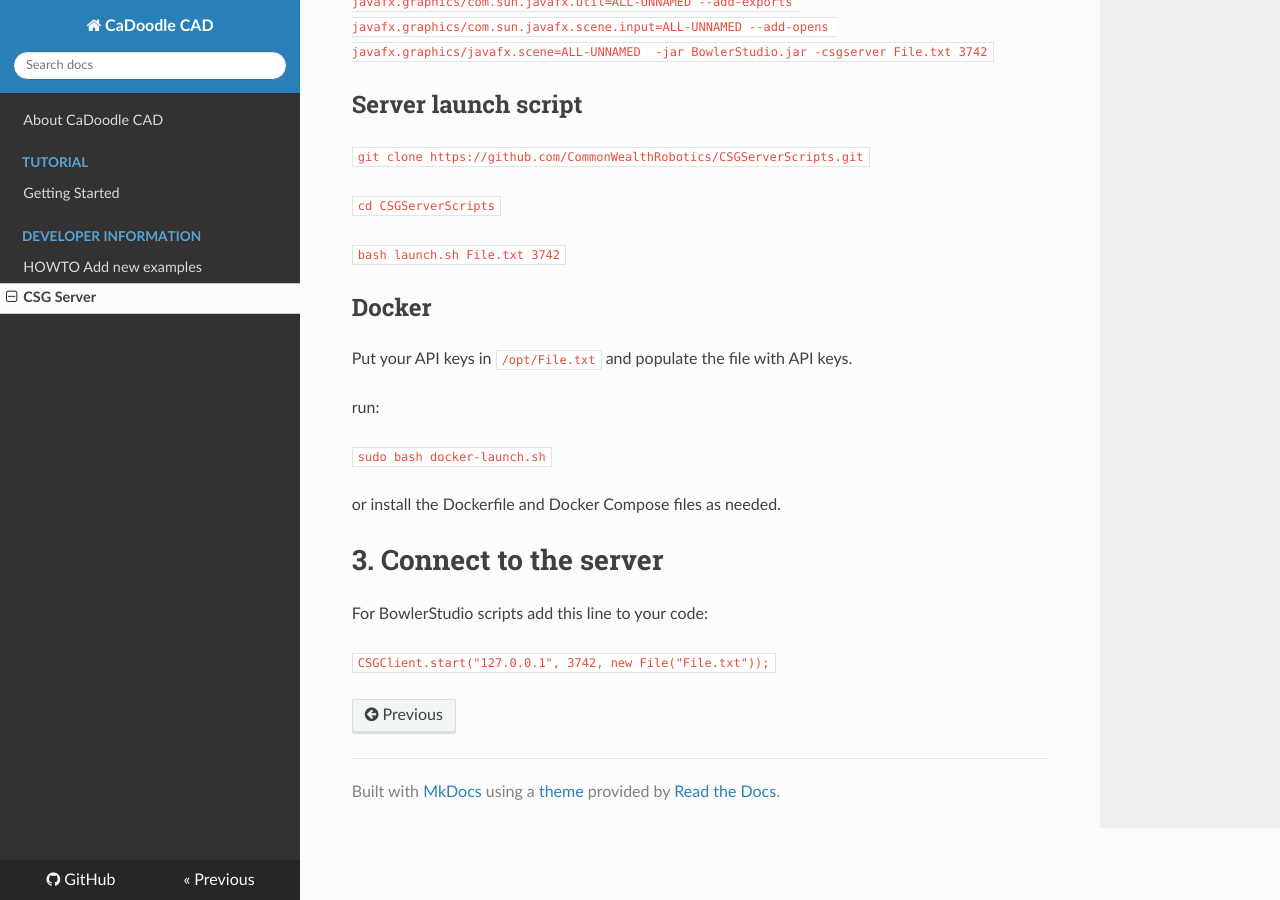
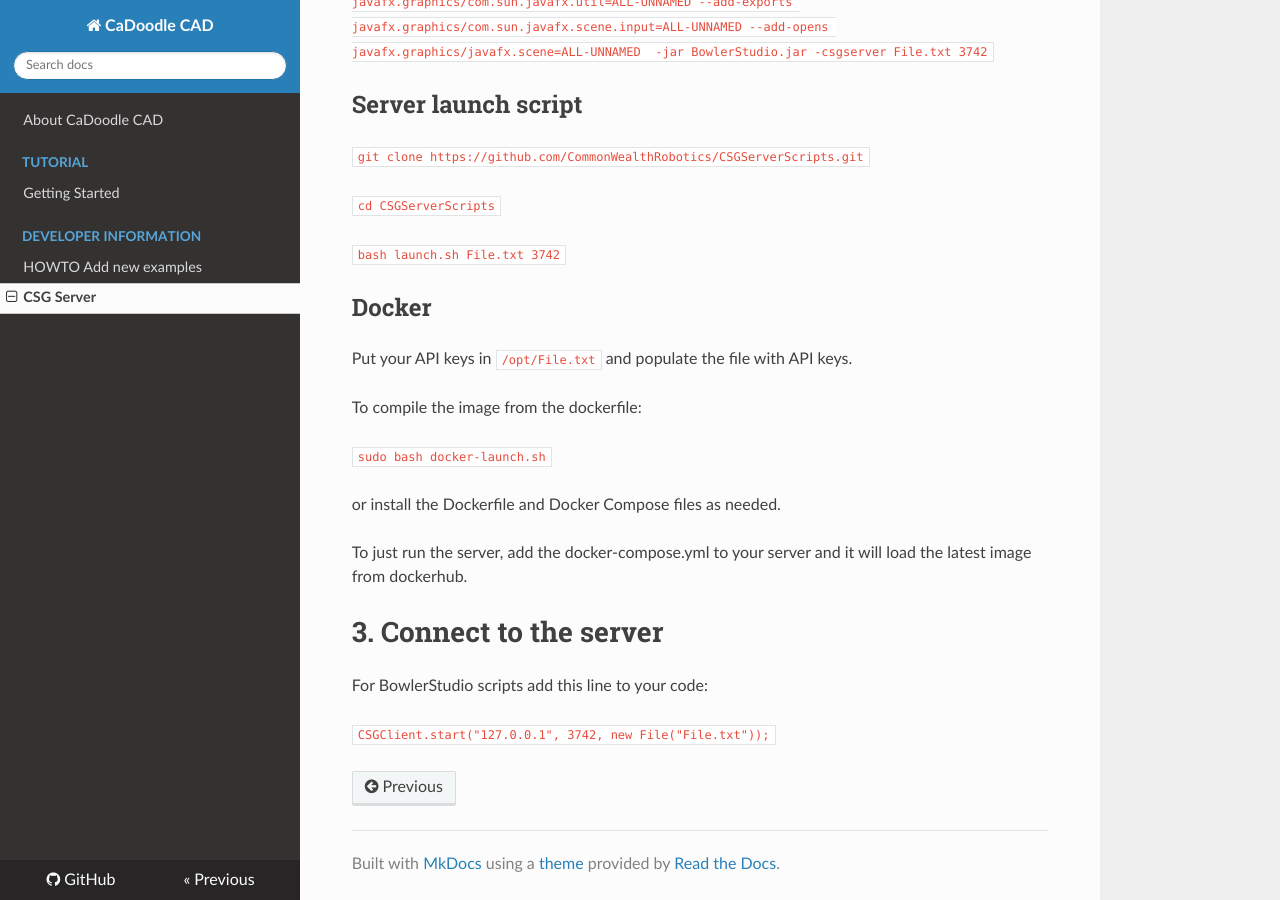
Before and after one commit to CaDoodleWebsite/cadoodlecad.github.io, an MkDocs documentation site: the page built from docs/docs/tutorial/CSGServer.md, in a window 1280 px wide and 900 px high, scrolled down 934 px. Built offline with MkDocs 1.6.1, drawn with Linux system fonts in a browser that asks for light colours; nearby versions of some CDN libraries.

Commit message:
adding docker instructions

```diff
--- a/docs/docs/tutorial/CSGServer.md
+++ b/docs/docs/tutorial/CSGServer.md
@@ -39,12 +39,13 @@ Assuming this server will run on the default port of 3742
 
 Put your API keys in `/opt/File.txt` and populate the file with API keys.
 
-run:
+To compile the image from the dockerfile:
 
 `sudo bash docker-launch.sh`
 
 or install the Dockerfile and Docker Compose files as needed.
 
+To just run the server, add the docker-compose.yml to your server and it will load the latest image from dockerhub.
 
 
 # 3. Connect to the server
```
